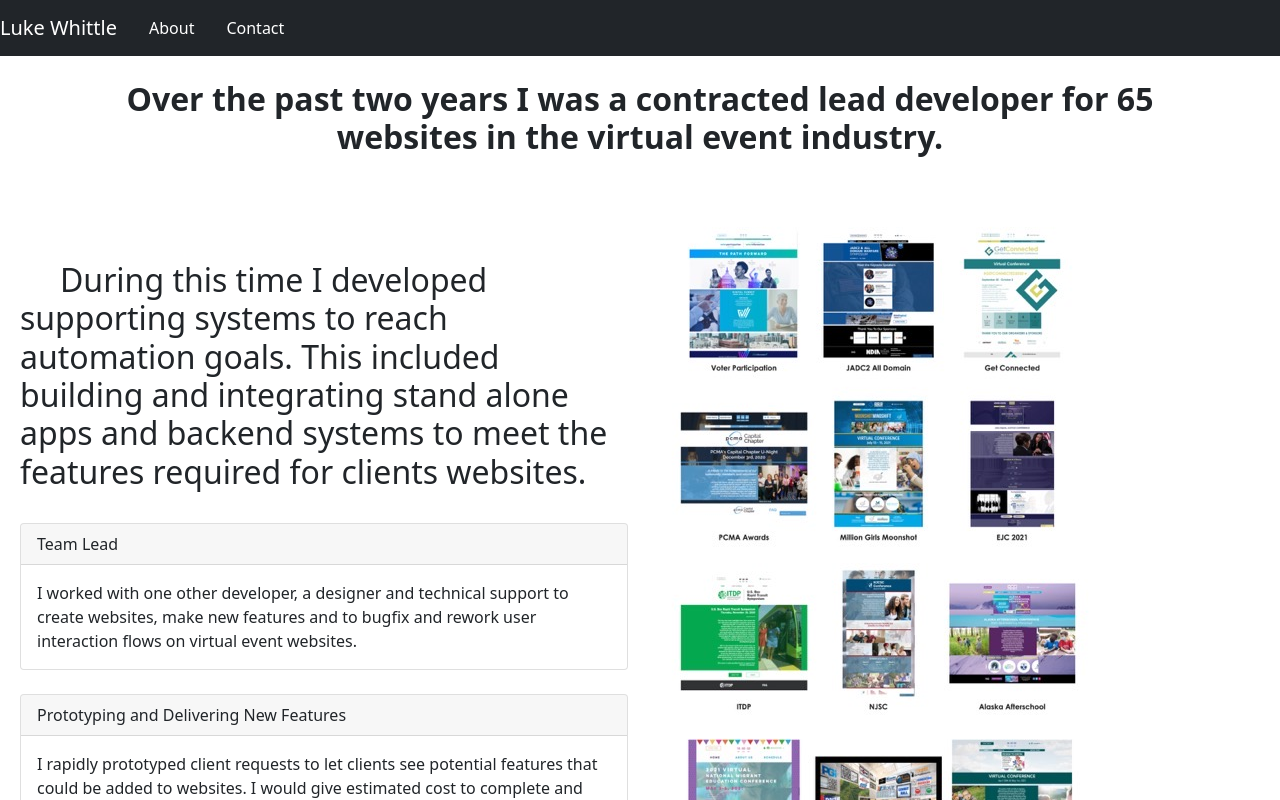
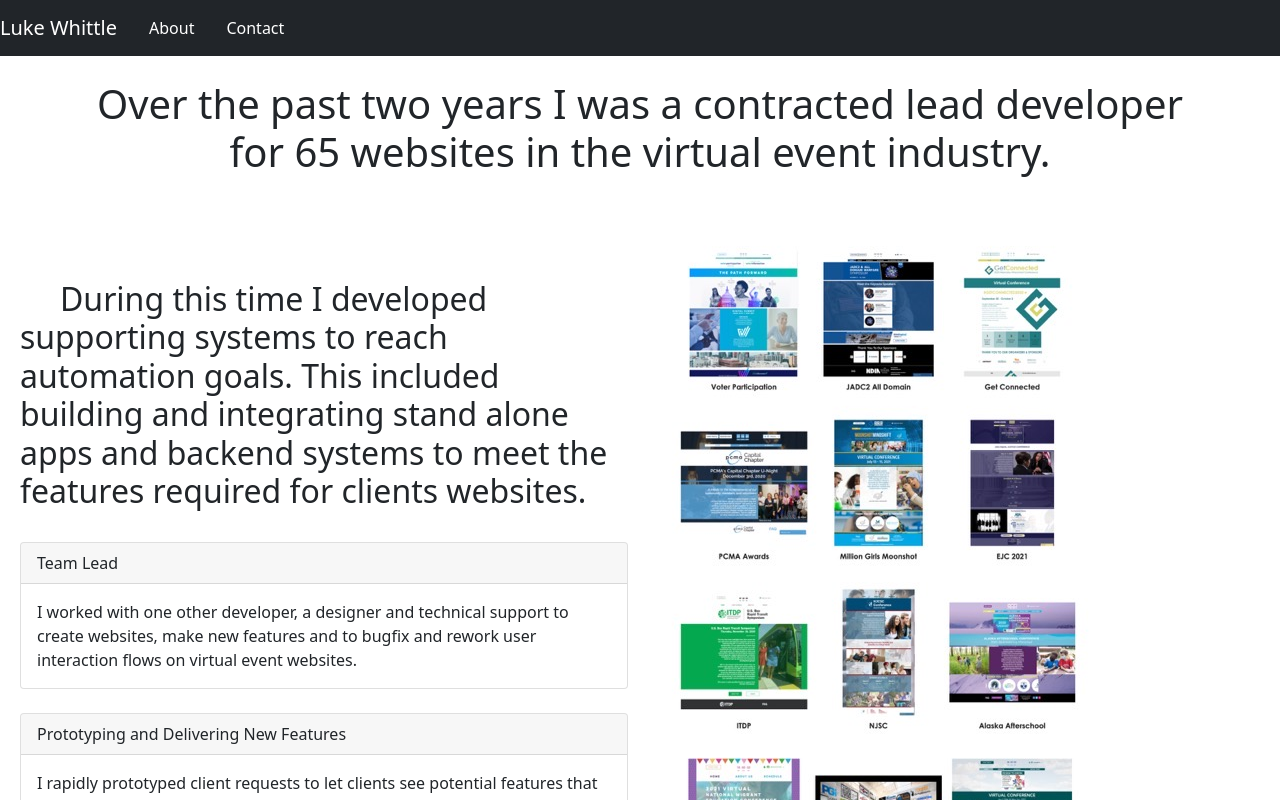
Before and after one commit to whittlel/luke-whittle-resume, a React (Create React App) app: page /About in a window 1280 px wide. Shown: the top 800 px of the page. Built offline with nearby package versions, Linux system fonts and the light colour scheme.

Commit message:
remove bold, change to h1

```diff
--- a/src/Routes/About/About.js
+++ b/src/Routes/About/About.js
@@ -10,15 +10,13 @@ class About extends React.Component {
         <br />
         <Container md="auto">
           <Row xs={10} md={8}>
-            <h2>
-              <b
-                className="justify-content-md-center"
-                style={{ display: "flex", textAlign: "center" }}
-              >
-                Over the past two years I was a contracted lead developer for 65
-                websites in the virtual event industry.
-              </b>
-            </h2>
+            <h1
+              className="justify-content-md-center"
+              style={{ display: "flex", textAlign: "center" }}
+            >
+              Over the past two years I was a contracted lead developer for 65
+              websites in the virtual event industry.
+            </h1>
           </Row>
         </Container>
         <Container fluid className="pt-5">
```
